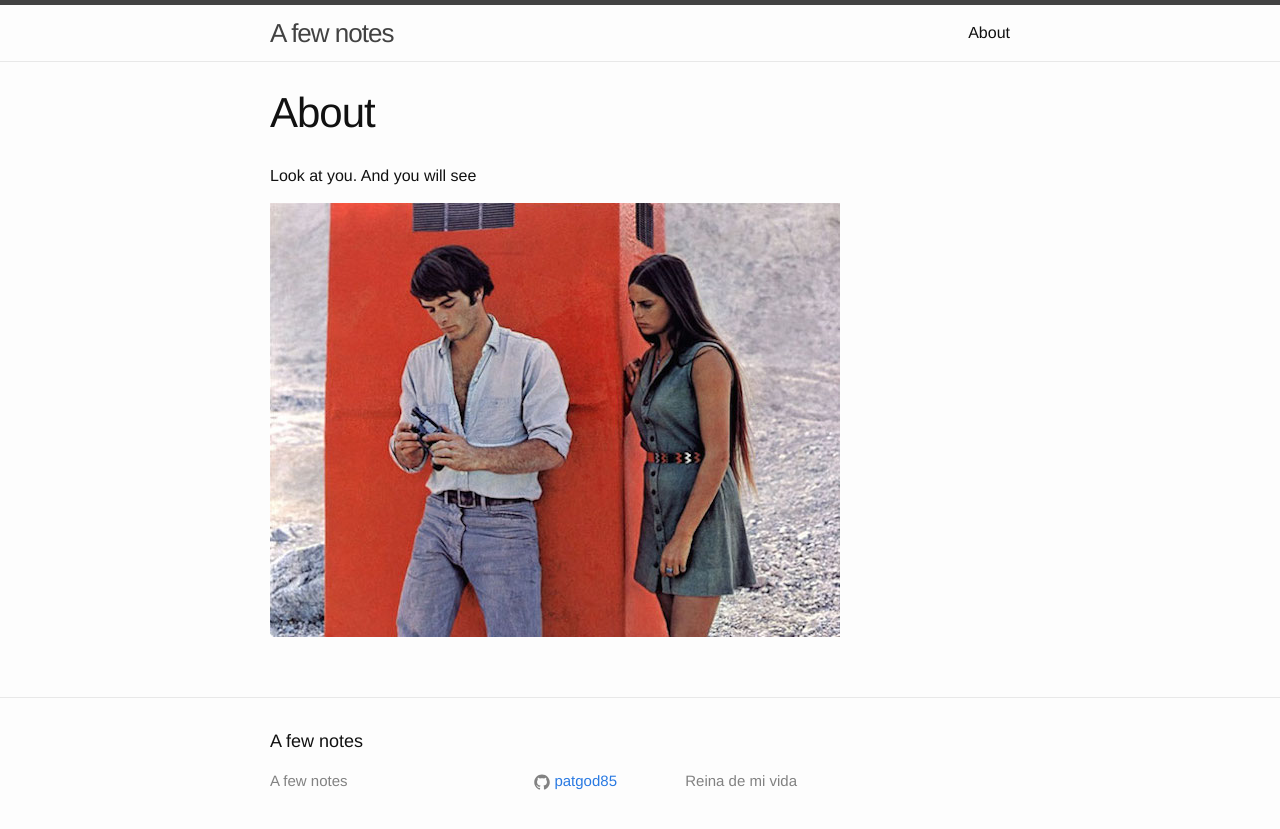
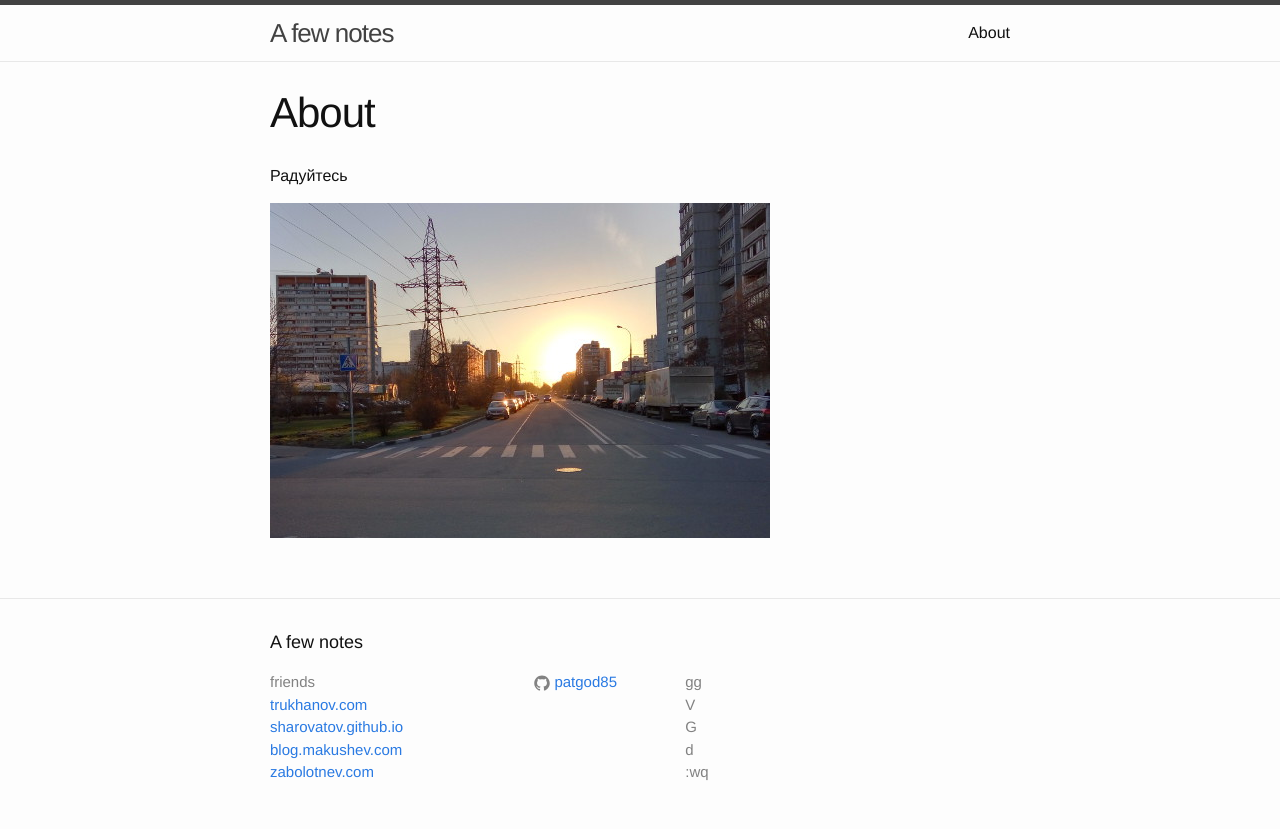
Before and after one commit to patgod85/patgod85.github.io, a Jekyll site: the page built from about.md, in a window 1280 px wide. Shown: the top 829 px of the page. Built offline with Jekyll 4.4.1, drawn with Linux system fonts in a browser that asks for light colours.

Commit message:
Add links to friends in footer

```diff
--- a/_config.yml
+++ b/_config.yml
@@ -11,7 +11,11 @@ encoding: utf-8
 # Site settings
 title: A few notes
 description: >
-  Reina de mi vida
+  gg<br/>
+  V<br/>
+  G<br/>
+  d<br/>
+  :wq<br/>
 baseurl: "" # the subpath of your site, e.g. /blog
 url: "https://patgod85.github.io" # the base hostname & protocol for your site
 github_username:  patgod85
--- a/_includes/footer.html
+++ b/_includes/footer.html
@@ -6,8 +6,12 @@
 
         <div class="footer-col-wrapper">
             <div class="footer-col footer-col-1">
+                friends
                 <ul class="contact-list">
-                    <li>{{ site.title }}</li>
+                    <li><a href="http://trukhanov.com/">trukhanov.com</a></li>
+                    <li><a href="https://sharovatov.github.io/">sharovatov.github.io</a></li>
+                    <li><a href="https://blog.makushev.com/">blog.makushev.com</a></li>
+                    <li><a href="http://zabolotnev.com/">zabolotnev.com</a></li>
                 </ul>
             </div>
 
--- a/_posts/2016-04-18-downgrade-of-miui.markdown
+++ b/_posts/2016-04-18-downgrade-of-miui.markdown
@@ -21,3 +21,5 @@ comments: true
 Теперь ошибка из пункта 2 не выдаётся и всё хорошо. Разве что слетели некоторые настройки системные, типа режимов экономии батареи.
 
 Замечу, что подобного не происходило ни разу при обновлении до более старших версий прошивки, поэтому я связываю проблему из пункта 2 именно с даунгрейдом.
+
+PS: появилось чисто субъективное ощущение, что аппарат стал медленнее расходовать заряд батареи.
--- a/about.md
+++ b/about.md
@@ -4,6 +4,6 @@ title: About
 permalink: /about/
 ---
 
-Look at you. And you will see
+Радуйтесь
 
-![Всё что я хотел рассказать о войне во Вьетнаме](/assets/images/zabriskiepoint.jpg)
+![17 April](/assets/images/about.jpg)
```
Also changed, not shown: assets/images/about.jpg (added), assets/images/zabriskiepoint.jpg (deleted).
